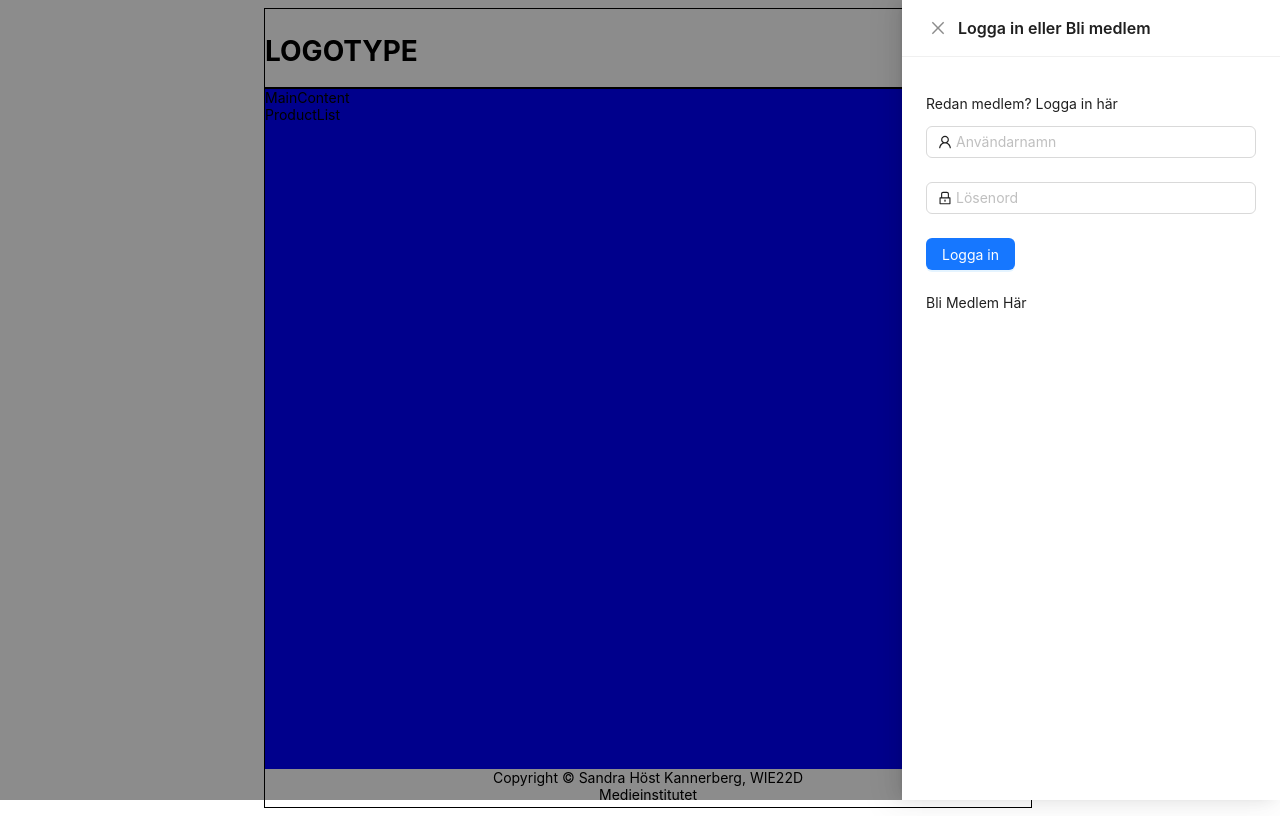
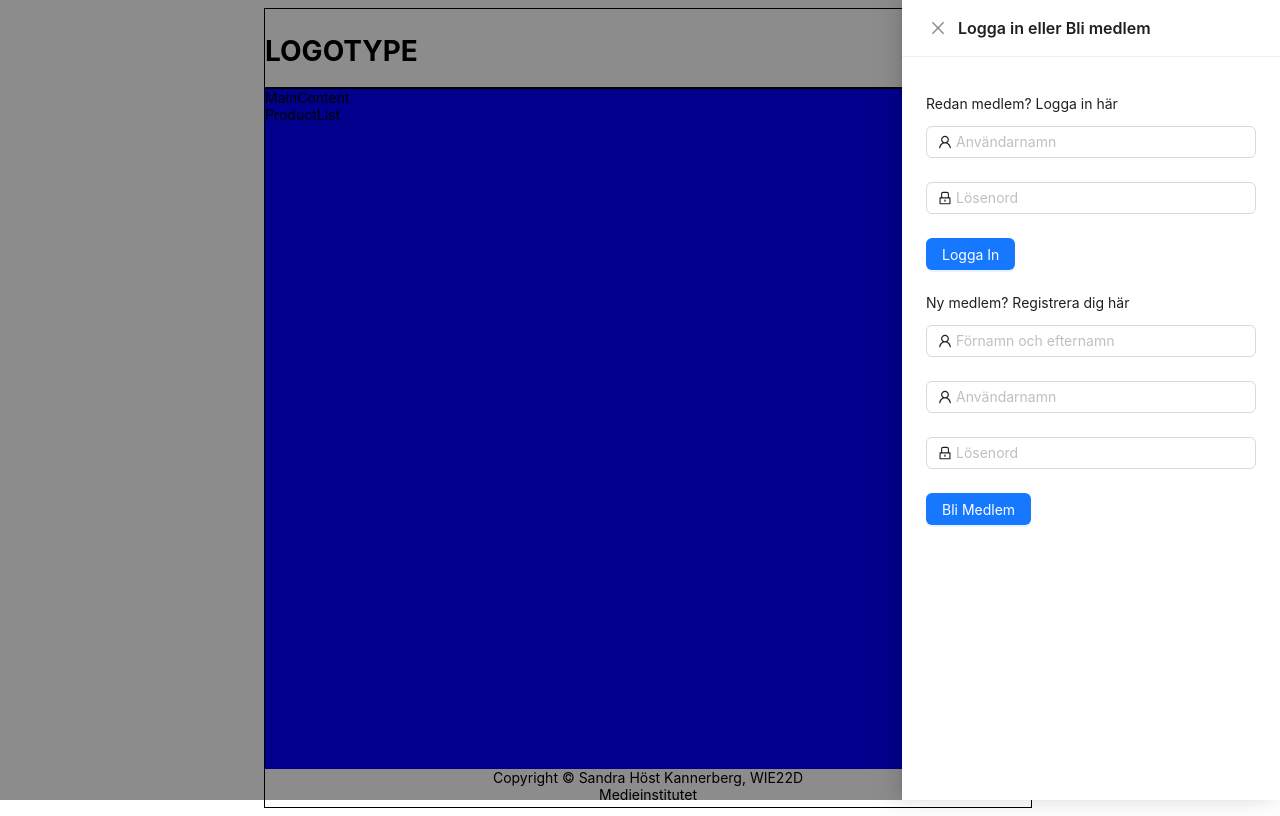
Before and after one commit to SandraHKannerberg/stripe-checkout, a React (Vite) app in the folder client/: page / in a window 1280 px wide. Both pictures are taken after a click on the button "Logga In". Built offline with nearby package versions, Linux system fonts and the light colour scheme; the HTML template or start-up script is replaced by a standard one.

Commit message:
New member form

```diff
--- a/client/src/components/LogInBtn/LogInBtn.tsx
+++ b/client/src/components/LogInBtn/LogInBtn.tsx
@@ -20,9 +20,7 @@ function LogInBtn() {
         Logga In
       </Button>
       <Drawer title="Logga in eller Bli medlem" placement="right" onClose={onClose} open={open}>
-        <p>Redan medlem? Logga in här</p>
         <LogInForm></LogInForm>
-        <p>Bli Medlem Här</p>
       </Drawer>
     </>
   );
--- a/client/src/components/LogInForm/LogInForm.tsx
+++ b/client/src/components/LogInForm/LogInForm.tsx
@@ -8,6 +8,8 @@ function LogInForm() {
       };
 
       return (
+        <>
+        <p>Redan medlem? Logga in här</p>
         <Form
           name="normal_login"
           className="login-form"
@@ -32,11 +34,51 @@ function LogInForm() {
           </Form.Item>
           <Form.Item>
             <Button type="primary" htmlType="submit" className="login-form-button">
-              Logga in
+              Logga In
             </Button>
           </Form.Item>
         </Form>
-      );
+
+        <p>Ny medlem? Registrera dig här</p>
+
+<Form
+name="normal_login"
+className="login-form"
+initialValues={{ remember: true }}
+onFinish={onFinish}
+>
+<Form.Item
+  name="Förnamn och efternamn"
+  rules={[{ required: true, message: 'För- och efternamn måste fyllas i' }]}
+>
+  <Input prefix={<UserOutlined className="site-form-item-icon" />} placeholder="Förnamn och efternamn" />
+</Form.Item>
+
+<Form.Item
+  name="Användarnamn"
+  rules={[{ required: true, message: 'Användarnamn måste fyllas i' }]}
+>
+  <Input prefix={<UserOutlined className="site-form-item-icon" />} placeholder="Användarnamn" />
+</Form.Item>
+
+<Form.Item
+  name="Lösenord"
+  rules={[{ required: true, message: 'Lösenord måste fyllas i' }]}
+>
+  <Input
+    prefix={<LockOutlined className="site-form-item-icon" />}
+    type="password"
+    placeholder="Lösenord"
+  />
+</Form.Item>
+<Form.Item>
+  <Button type="primary" htmlType="submit" className="login-form-button">
+    Bli Medlem
+  </Button>
+</Form.Item>
+</Form>
+</>
+);
 }
 
 export default LogInForm
```
